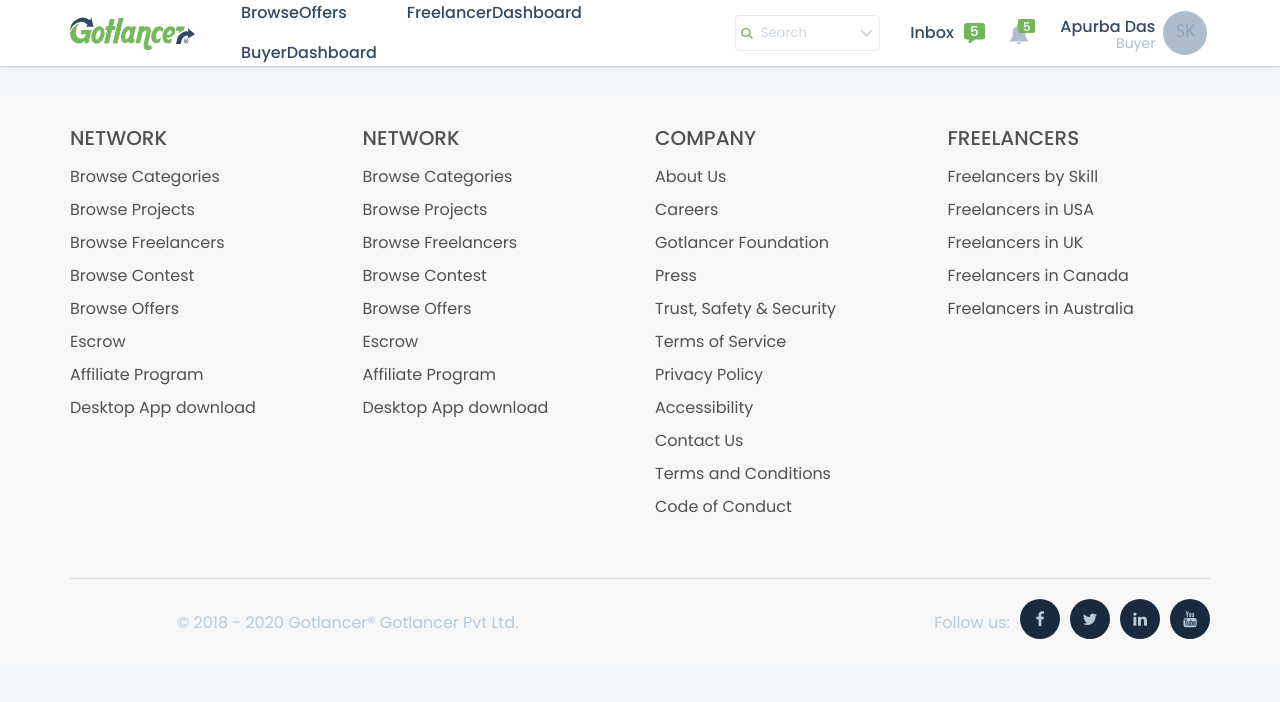
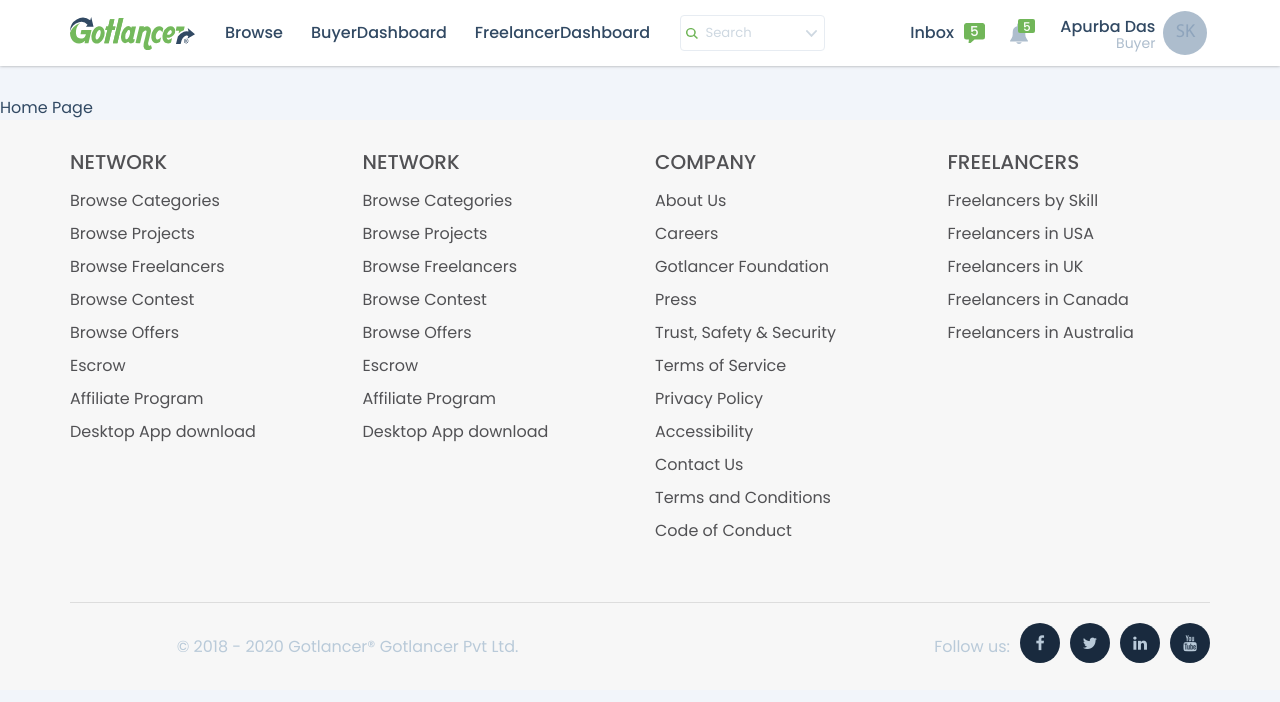
Before and after one commit to marslan2037/gotlancer-react, a React (Create React App) app: page / in a window 1280 px wide. Shown: the top 702 px of the page. Built offline with nearby package versions, Linux system fonts and the light colour scheme.

Commit message:
header is done

```diff
--- a/src/App.js
+++ b/src/App.js
@@ -1,14 +1,32 @@
 import './App.css';
 import './Coustom.css';
+import { BrowserRouter as Router, Switch, Route, Link } from 'react-router-dom';
 import Home from './components/Home';
+import Footer from "./components/Footer";
+import Header from "./components/Header";
+import BrowseOffers from "./components/BrowseOffers";
+import BuyerDashboard from "./components/BuyerDashboard";
+import FreelancerDashboard from "./components/FreelancerDashboard";
 
 function App() {
-  return (
-    <div className="App">
-      <Home />
+    return (
+        <div className="App">
+            <div className="main-container">
+                <Router>
+                    <Header />
 
-    </div>
-  );
+                    <Switch>
+                        <Route exact path='/' component={Home} />
+                        <Route path='/browse-offers' component={BrowseOffers} />
+                        <Route path='/buyer-dashboard' component={BuyerDashboard} />
+                        <Route path='/freelancer-dashboard' component={FreelancerDashboard} />
+                    </Switch>
+
+                    <Footer />
+                </Router>
+            </div>
+        </div>
+    );
 }
 
 export default App;
--- a/src/components/Header.js
+++ b/src/components/Header.js
@@ -1,6 +1,7 @@
 import React from "react";
+import { BrowserRouter as Router, Switch, Route, Link, NavLink } from 'react-router-dom';
+// import { NavLink } from "react-router-dom";
 import HeaderSearchBar from "./HeaderSearchBar";
-import { BrowserRouter as Router, Link } from 'react-router-dom';
 import checkIcon from "../assets/images/check-icon.svg";
 import bellIcon from "../assets/images/bell-icon.svg";
 import settingsSettingIcon from "../assets/images/settings-settings-icon.svg";
@@ -105,13 +106,11 @@ export default class Header extends React.Component {
                                             </div>
                                         </li>
                                     </ul> */}
-                                    <Router>
                                         <ul className="main-menu">
-                                            <li><Link to={'/browse-offers'} className="nav-link"> BrowseOffers</Link></li>
-                                            <li><Link to={'/freelancer-dashboard'} className="nav-link"> FreelancerDashboard </Link></li>
-                                            <li><Link to={'/buyer-dashboard'} className="nav-link"> BuyerDashboard</Link></li>
+                                            <li><Link to="/browse-offers">Browse</Link></li>
+                                            <li><Link to="/buyer-dashboard">BuyerDashboard</Link></li>
+                                            <li><Link to="/freelancer-dashboard">FreelancerDashboard</Link></li>
                                         </ul>
-                                    </Router>
                                 </div>
 
                                 {/* MOBILE MENU BUTTON START */}
--- a/src/components/Home.js
+++ b/src/components/Home.js
@@ -1,29 +1,14 @@
 import React from "react";
 import Header from "./Header";
 import { BrowserRouter as Router, Switch, Route, Link } from 'react-router-dom';
-import Footer from "./Footer";
-import BrowseOffers from "./BrowseOffers";
-import BuyerDashboard from "./BuyerDashboard";
-import FreelancerDashboard from "./FreelancerDashboard";
+
 
 export default class Home extends React.Component {
 
     render() {
         return (
             <>
-                <div className="main-container">
-                    <Header />
-                    <Router>
-                        <Switch>
-                            <Route exact path='/browse-offers' component={BrowseOffers} />
-                            <Route exact path='/buyer-dashboard' component={BuyerDashboard} />
-                            <Route exact path='/freelancer-dashboard' component={FreelancerDashboard} />
-                        </Switch>
-                    </Router>
-                    <Footer />
-                </div>
-
-
+                Home Page
             </>
         )
     }
```
Also changed, not shown: 2 other files (tests, documents, lock files or other folders).
